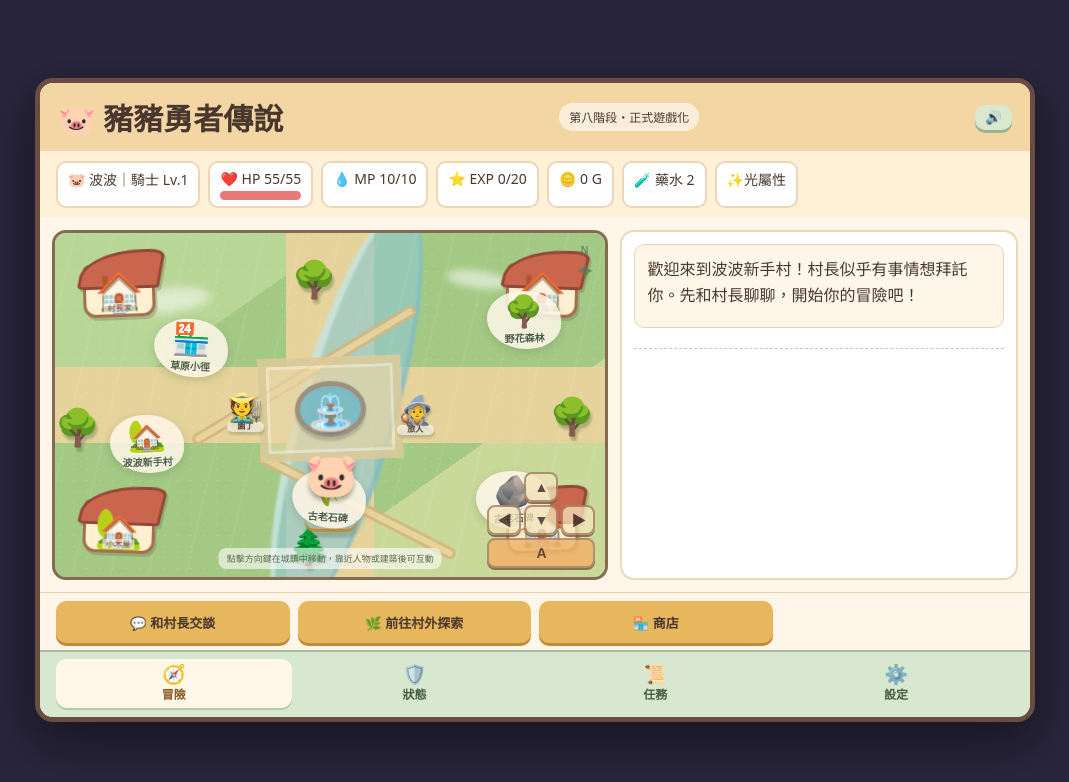
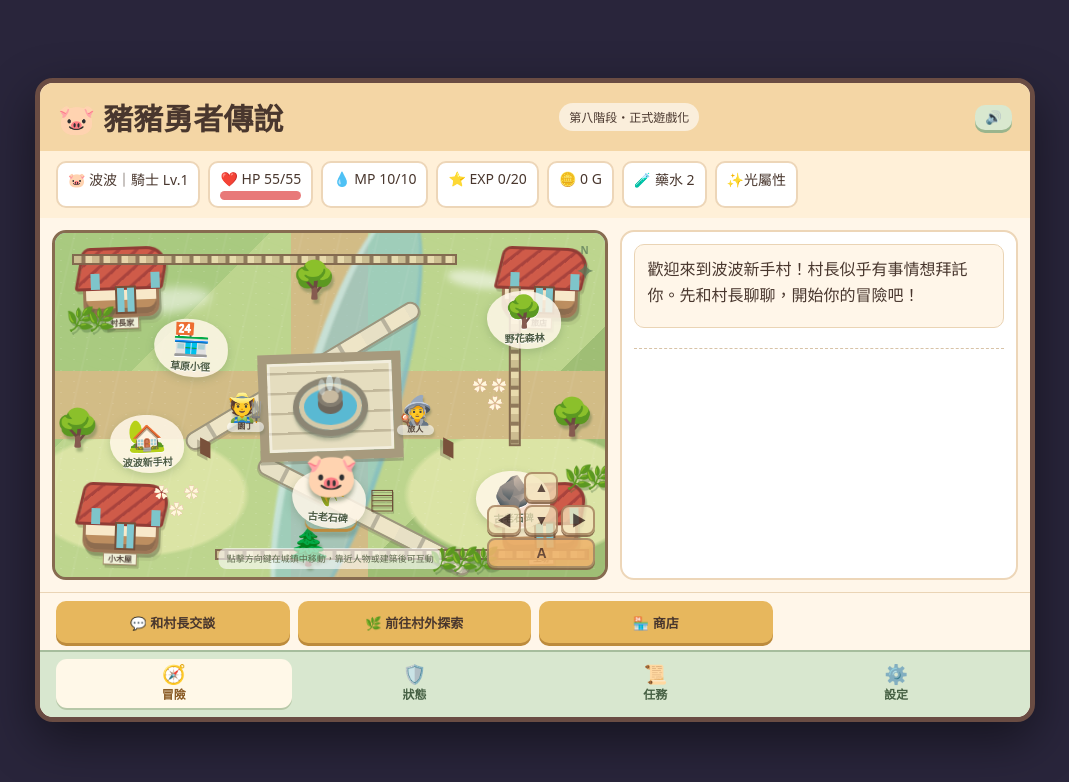
Before and after one commit to dmppmd132-glitch/pighero, a plain HTML site: page index.html in a window 1280 px wide. Shown: the whole page, without its empty margins (105-1174 px from the left). Drawn offline with Linux system fonts and the light colour scheme.

Commit message:
feat: enrich watercolor town map tiles

```diff
--- a/index.html
+++ b/index.html
@@ -14,9 +14,13 @@
   <div class="map-cloud cloud-a"></div><div class="map-cloud cloud-b"></div>
   <div class="map-river"></div><div class="map-path path-a"></div><div class="map-path path-b"></div>
   <div class="map-square"><div class="map-fountain">⛲</div></div>
+  <div class="map-fence fence-n"></div><div class="map-fence fence-e"></div><div class="map-fence fence-s"></div>
   <div class="map-house house-nw">🏠<span>村長家</span></div><div class="map-house house-ne">🏠<span>旅店</span></div>
   <div class="map-house house-sw">🏡<span>小木屋</span></div><div class="map-house house-se">🏠<span>工坊</span></div>
   <div class="map-tree tree-n">🌳</div><div class="map-tree tree-e">🌳</div><div class="map-tree tree-s">🌲</div><div class="map-tree tree-w">🌳</div>
+  <div class="map-bush bush-n">🌿🌿</div><div class="map-bush bush-s">🌿🌿🌿</div><div class="map-bush bush-e">🌿🌿</div>
+  <div class="map-flower flowers-w">✿　✿<br>　✿</div><div class="map-flower flowers-e">✿ ✿<br>　✿</div>
+  <div class="map-bench bench-w">▰</div><div class="map-bench bench-e">▰</div><div class="map-sign sign-s">▤</div>
   <button class="map-node village-node" onclick="walkMapTo('mayor')" aria-label="和村長交談"><span class="node-art">🏡</span><span class="node-label">村長家</span></button>
   <button class="map-node shop-node" onclick="walkMapTo('shop')" aria-label="前往商店"><span class="node-art">🏪</span><span class="node-label">雜貨店</span></button>
   <button class="map-node forest-node" onclick="mapMove(2)" aria-label="前往野花森林"><span class="node-art">🌳</span><span class="node-label">野花森林</span></button>
--- a/styles.css
+++ b/styles.css
@@ -254,3 +254,27 @@ button{touch-action:manipulation;-webkit-tap-highlight-color:transparent}button:
 .town-controls button:first-child { grid-column:2; }.town-controls button:nth-child(2){grid-column:1;grid-row:2}.town-controls button:nth-child(3){grid-column:2;grid-row:2}.town-controls button:nth-child(4){grid-column:3;grid-row:2}.town-controls .interact-btn{grid-column:1 / span 3;grid-row:3;width:100%;background:#efb36d;color:#5c3b2d;font-weight:900}
 .town-hint { position:absolute; z-index:15; left:50%; bottom:8px; transform:translateX(-50%); padding:4px 8px; border-radius:8px; background:#fff9; color:#5c684b; font-size:9px; white-space:nowrap; pointer-events:none; }
 @media(max-width:700px){.town-controls{right:7px;bottom:8px;transform:scale(.9);transform-origin:bottom right}.town-hint{left:8px;bottom:8px;transform:none;max-width:58%;white-space:normal;line-height:1.25}.map-player{font-size:37px}}
+
+/* ===== 參考俯視城鎮的細節圖塊 ===== */
+.map-canvas { background:
+  linear-gradient(90deg,transparent 0 43%,#d2bc86 43% 57%,transparent 57%),
+  linear-gradient(0deg,transparent 0 40%,#d2bc86 40% 60%,transparent 60%),
+  radial-gradient(ellipse at 15% 76%,#dbe4a5 0 16%,transparent 17%),
+  radial-gradient(ellipse at 85% 76%,#dbe4a5 0 17%,transparent 18%),
+  linear-gradient(135deg,#a9ca80 0 24%,#bdd58e 24% 72%,#9fbe75 72%); }
+.map-canvas:after { opacity:.24; background-image:radial-gradient(#fff 1px,transparent 1px),repeating-linear-gradient(21deg,transparent 0 13px,#507d4a22 14px 15px); background-size:13px 11px,auto; }
+.map-path { height:19px; background:repeating-linear-gradient(90deg,#e7e0c5 0 24px,#b8b29d 25px 28px,#eee5c7 29px 51px); border:2px solid #9d957d; box-shadow:0 2px 0 #766e5c55; opacity:1; }
+.path-a { width:49%; left:24%; top:59%; transform:rotate(-31deg); }.path-b { width:43%; left:37%; top:64%; transform:rotate(27deg); }
+.map-square { left:37%; top:35%; width:26%; height:31%; border:9px solid #a79a7d; background:repeating-linear-gradient(0deg,#e5ddbf 0 17px,#c2b89b 18px 20px); box-shadow:inset 0 0 0 3px #fff7,0 3px 0 #6b6d5766; }
+.map-fountain { inset:17% 20%; font-size:0; border:6px solid #8c8674; background:#59b9d3; box-shadow:inset 0 0 0 5px #d5c9a8,0 2px 0 #5c665c66; }
+.map-fountain:before { content:""; width:28%; height:48%; border-radius:50%; background:#c8baa0; border:4px solid #847d70; box-shadow:0 7px 0 #6e675d; }.map-fountain:after{content:"";position:absolute;top:-18%;width:7px;height:34%;border-radius:50%;background:#e8fbff99;box-shadow:8px 2px 0 #e8fbff66,-8px 4px 0 #e8fbff66;}
+.map-house { font-size:0; width:76px; height:53px; border:3px solid #9d7656; background:linear-gradient(#f8e8c9 0 70%,#bd8e60 70%); box-shadow:inset 0 -6px 0 #8e6c4f,2px 4px 0 #5e684855; }
+.map-house:before { top:-20px; left:-7px; width:82px; height:37px; background:repeating-linear-gradient(135deg,#cf5b49 0 9px,#a9433d 10px 13px); border:3px solid #913c35; border-radius:8px 24px 3px 4px; transform:skewX(-12deg); }
+.map-house:after { content:""; position:absolute; left:42%; bottom:0; width:17px; height:24px; border:2px solid #765039; background:linear-gradient(90deg,#80c8d0 0 42%,transparent 43% 57%,#80c8d0 58%); box-shadow:-30px -19px 0 -6px #7ec5ca,30px -19px 0 -6px #7ec5ca; }
+.map-house span { bottom:-15px; z-index:2; font-size:8px; font-weight:900; color:#55463c; background:#fffdebd9; border:1px solid #a89170; box-shadow:0 1px 0 #0002; }
+.map-fence { position:absolute; z-index:5; background:repeating-linear-gradient(90deg,#cdbd91 0 7px,#8d7659 8px 11px,#eadcaf 12px 18px); border:2px solid #80664d; opacity:.95; }
+.fence-n{left:3%;right:27%;top:6%;height:11px}.fence-e{right:2%;top:37%;height:12px;width:29%;transform:rotate(90deg)}.fence-s{left:29%;right:3%;bottom:5%;height:11px}
+.map-bush{position:absolute;z-index:5;color:#397446;font-size:23px;letter-spacing:-8px;filter:drop-shadow(2px 3px 0 #41663a55)}.bush-n{left:2%;top:20%}.bush-s{left:68%;bottom:1%}.bush-e{right:0;top:66%}
+.map-flower{position:absolute;z-index:6;color:#fff8dc;text-shadow:0 0 0 #d87578;font-size:15px;line-height:1.15}.flowers-w{left:18%;bottom:17%}.flowers-e{right:18%;top:42%}
+.map-bench{position:absolute;z-index:6;color:#79513b;font-size:28px;transform:rotate(90deg);text-shadow:2px 3px 0 #5d543e55}.bench-w{left:26%;top:57%}.bench-e{right:26%;top:57%}.map-sign{position:absolute;z-index:7;color:#6b4b35;font-size:27px;filter:drop-shadow(1px 2px #0003)}.sign-s{left:57%;bottom:17%}
+@media(max-width:700px){.map-house{width:59px;height:42px}.map-house:before{width:65px;height:29px;top:-16px}.map-house:after{height:19px;width:13px;box-shadow:-23px -14px 0 -5px #7ec5ca,23px -14px 0 -5px #7ec5ca}.map-house span{font-size:7px;bottom:-13px}.map-fountain{border-width:4px}.map-fence{height:8px}.map-bush{font-size:18px}.map-flower{font-size:11px}}
--- a/sw.js
+++ b/sw.js
@@ -1,5 +1,5 @@
 // 更新遊戲時，請把版本號 v1 改成 v2、v3……，玩家才會拿到新版
-const CACHE = "pig-hero-v8";
+const CACHE = "pig-hero-v9";
 const ASSETS = ["./", "./index.html", "./styles.css", "./js/compat.js", "./js/game-core.js", "./js/equipment.js", "./js/battle.js", "./js/party.js", "./js/world.js", "./js/story.js", "./js/state.js", "./js/platform.js", "./js/ui-panels.js", "./js/navigation.js", "./js/bootstrap.js", "./manifest.webmanifest", "./icon-192.png", "./icon-512.png", "./icon-512-maskable.png"];
 
 self.addEventListener("install", e => {
```
Also changed, not shown: 1 other file.
